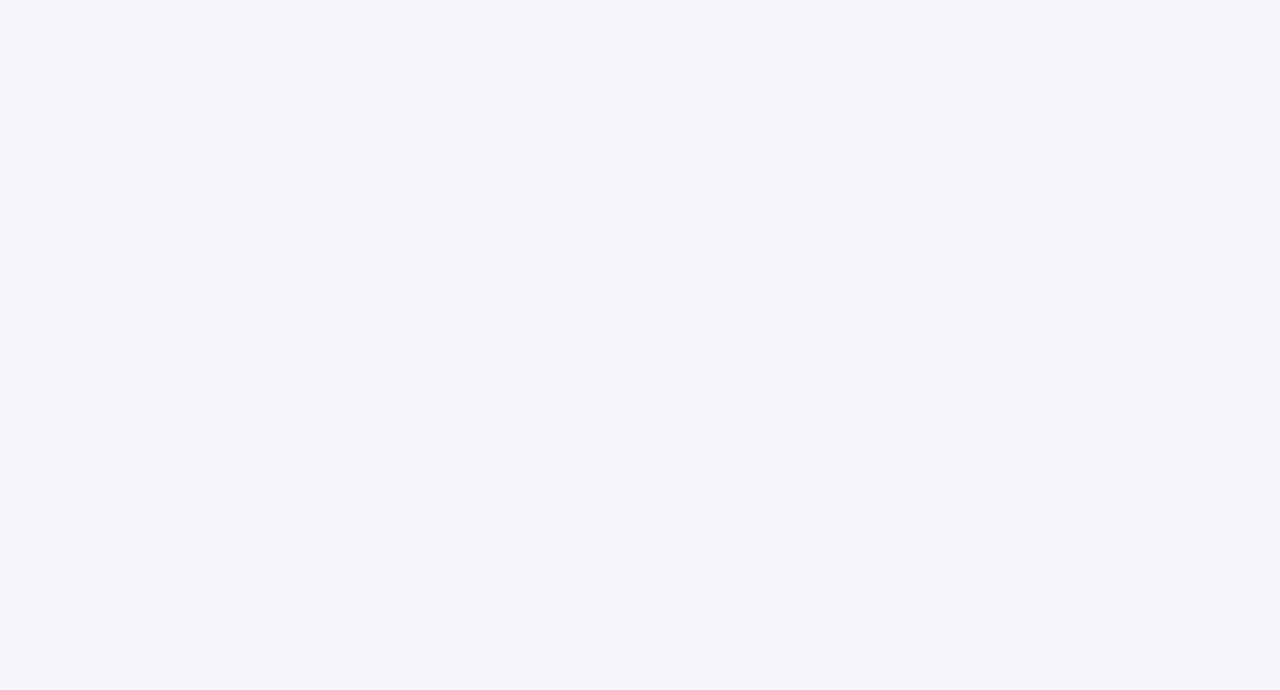
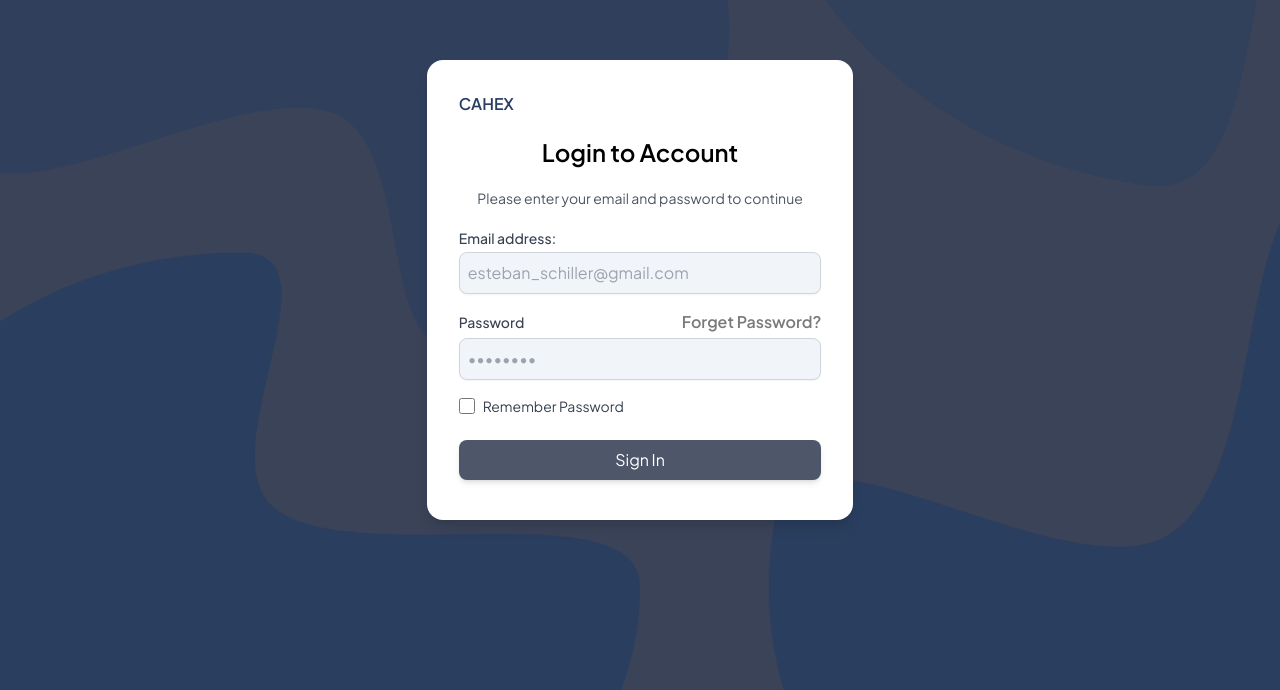
Before and after one commit to Ahmad-Amin/cahex-frontend, a React (Create React App) app: page /admin-login in a window 1280 px wide. Before the commit this address had no page. Shown: the part 110-800 px from the top of the page. Built offline with nearby package versions, Linux system fonts and the light colour scheme; a web font is replaced by a local one.

Commit message:
admin login form added

```diff
--- a/src/App.jsx
+++ b/src/App.jsx
@@ -6,18 +6,20 @@ import TransactionHistory from "./pages/Admin/TransactionHistory";
 import ApiSdk from "./pages/Admin/ApiSdk";
 import FraudDetection from "./pages/Admin/FraudDetection";
 import Settings from "./pages/Admin/Settings";
+import LoginForm from "./pages/Admin/LoginForm";
 
 export default function App() {
   return (
     <Router>
         <Routes>
           <Route path="/" element={<HomePage/>} />
-          <Route path="/dashboard" element={<Dashboard/>} />
-          <Route path="/merchants" element={<Merchant/>} />
-          <Route path="/transactions" element={<TransactionHistory/>} />
-          <Route path="/api-sdk" element={<ApiSdk/>} />
-          <Route path="/fraud-detection" element={<FraudDetection/>} />
-          <Route path="/settings" element={<Settings/>} />
+          <Route path="/admin-login" element={<LoginForm/>} />
+          <Route path="/admin/dashboard" element={<Dashboard/>} />
+          <Route path="/admin/merchants" element={<Merchant/>} />
+          <Route path="/admin/transactions" element={<TransactionHistory/>} />
+          <Route path="/admin/api-sdk" element={<ApiSdk/>} />
+          <Route path="/admin/fraud-detection" element={<FraudDetection/>} />
+          <Route path="/admin/settings" element={<Settings/>} />
         </Routes>
     </Router>
   );
--- a/src/components/Admin/Settings/AccountSecurity.jsx
+++ b/src/components/Admin/Settings/AccountSecurity.jsx
@@ -17,7 +17,7 @@ const AccountSecurity = () => {
             type="checkbox"
             className="sr-only"
             checked={isTwoFactorEnabled}
-            onChange={toggleTwoFactor} // Toggle on change
+            onChange={toggleTwoFactor}
           />
           <div
             className={`w-11 h-6 rounded-full ${
--- a/src/components/Sidebar.jsx
+++ b/src/components/Sidebar.jsx
@@ -9,12 +9,12 @@ import { IoMdLogOut } from "react-icons/io";
 
 const Sidebar = ({children}) => {
   const menuItems = [
-    { name: "Dashboard", path: "/dashboard", icon: <BiTachometer size={25}/> },
-    { name: "Merchants", path: "/merchants", icon: <MdOutlineWindow size={25}/> },
-    { name: "Transactions", path: "/transactions", icon: <BsCash size={25}/> },
-    { name: "API & SDK Integration", path: "/api-sdk", icon: <SiGoogleanalytics size={20}/> },
-    { name: "Fraud Detection", path: "/fraud-detection", icon: <GoPerson size={25}/> },
-    { name: "Settings", path: "/settings", icon:    <IoMdSettings size={25}/> },
+    { name: "Dashboard", path: "/admin/dashboard", icon: <BiTachometer size={25}/> },
+    { name: "Merchants", path: "/admin/merchants", icon: <MdOutlineWindow size={25}/> },
+    { name: "Transactions", path: "/admin/transactions", icon: <BsCash size={25}/> },
+    { name: "API & SDK Integration", path: "/admin/api-sdk", icon: <SiGoogleanalytics size={20}/> },
+    { name: "Fraud Detection", path: "/admin/fraud-detection", icon: <GoPerson size={25}/> },
+    { name: "Settings", path: "/admin/settings", icon:    <IoMdSettings size={25}/> },
     { name: "Logout", path: "/logout", icon: <IoMdLogOut size={25}/> },
   ];
 
--- /dev/null
+++ b/src/pages/Admin/LoginForm.jsx
@@ -0,0 +1,100 @@
+import React, { useState } from "react";
+import { useNavigate } from "react-router-dom";
+const LoginForm = () => {
+  const [email, setEmail] = useState("");
+  const [password, setPassword] = useState("");
+  const [rememberPassword, setRememberPassword] = useState(false);
+  const navigate = useNavigate();
+
+  const handleSubmit = (e) => {
+    e.preventDefault();
+    console.log({ email, password, rememberPassword });
+    navigate('/admin/dashboard', { state: { userEmail: email } });
+  };
+
+  return (
+    <div className="flex justify-center items-center h-screen bg-[#3A4358] font-jakarta relative">
+      <img
+        src="Images/Shape (1).png"
+        alt=""
+        className="w-screen h-screen absolute"
+      />
+      <div className="bg-white shadow-lg rounded-2xl w-1/3 p-8 font-jakarta z-10 space-y-5 pb-10">
+        <h1 className="font-black text-[#2a3e5f]">CAHEX</h1>
+        <h1 className="text-2xl font-bold text-center mb-2 text-black">
+          Login to Account
+        </h1>
+        <p className="text-sm text-gray-600 text-center mb-6">
+          Please enter your email and password to continue
+        </p>
+        <form onSubmit={handleSubmit}>
+          <div className="mb-4">
+            <label
+              htmlFor="email"
+              className="block text-sm font-medium text-gray-700"
+            >
+              Email address:
+            </label>
+            <input
+              type="email"
+              id="email"
+              value={email}
+              onChange={(e) => setEmail(e.target.value)}
+              placeholder="esteban_schiller@gmail.com"
+              className="mt-1 block w-full p-2 border border-gray-300 bg-[#f1f4f9] rounded-lg shadow-sm text-gray-500 placeholder-gray-400 outline-none"
+              required
+            />
+          </div>
+
+          <div className="mb-4">
+            <div className="flex justify-between items-center">
+              <label
+                htmlFor="password"
+                className="block text-sm font-medium text-gray-700"
+              >
+                Password
+              </label>
+              <a href="/" className="text-md font-semibold text-[#797a7c]">
+                Forget Password?
+              </a>
+            </div>
+            <input
+              type="password"
+              id="password"
+              value={password}
+              onChange={(e) => setPassword(e.target.value)}
+              placeholder="••••••••"
+              className="mt-1 block w-full p-2 border border-gray-300 rounded-lg bg-[#f1f4f9] shadow-sm text-gray-500 placeholder-gray-400 outline-none"
+              required
+            />
+          </div>
+
+          <div className="flex items-center mb-6">
+            <input
+              type="checkbox"
+              id="rememberPassword"
+              checked={rememberPassword}
+              onChange={(e) => setRememberPassword(e.target.checked)}
+              className="w-4 h-4 text-blue-600 border-gray-300 rounded "
+            />
+            <label
+              htmlFor="rememberPassword"
+              className="ml-2 text-sm text-gray-700"
+            >
+              Remember Password
+            </label>
+          </div>
+
+          <button
+            type="submit"
+            className="w-full py-2 bg-[#4e5669] text-white rounded-lg shadow-md hover:bg-[#6a758f] outline-none"
+          >
+            Sign In
+          </button>
+        </form>
+      </div>
+    </div>
+  );
+};
+
+export default LoginForm;
```
Also changed, not shown: public/Images/Shape (1).png (added).
